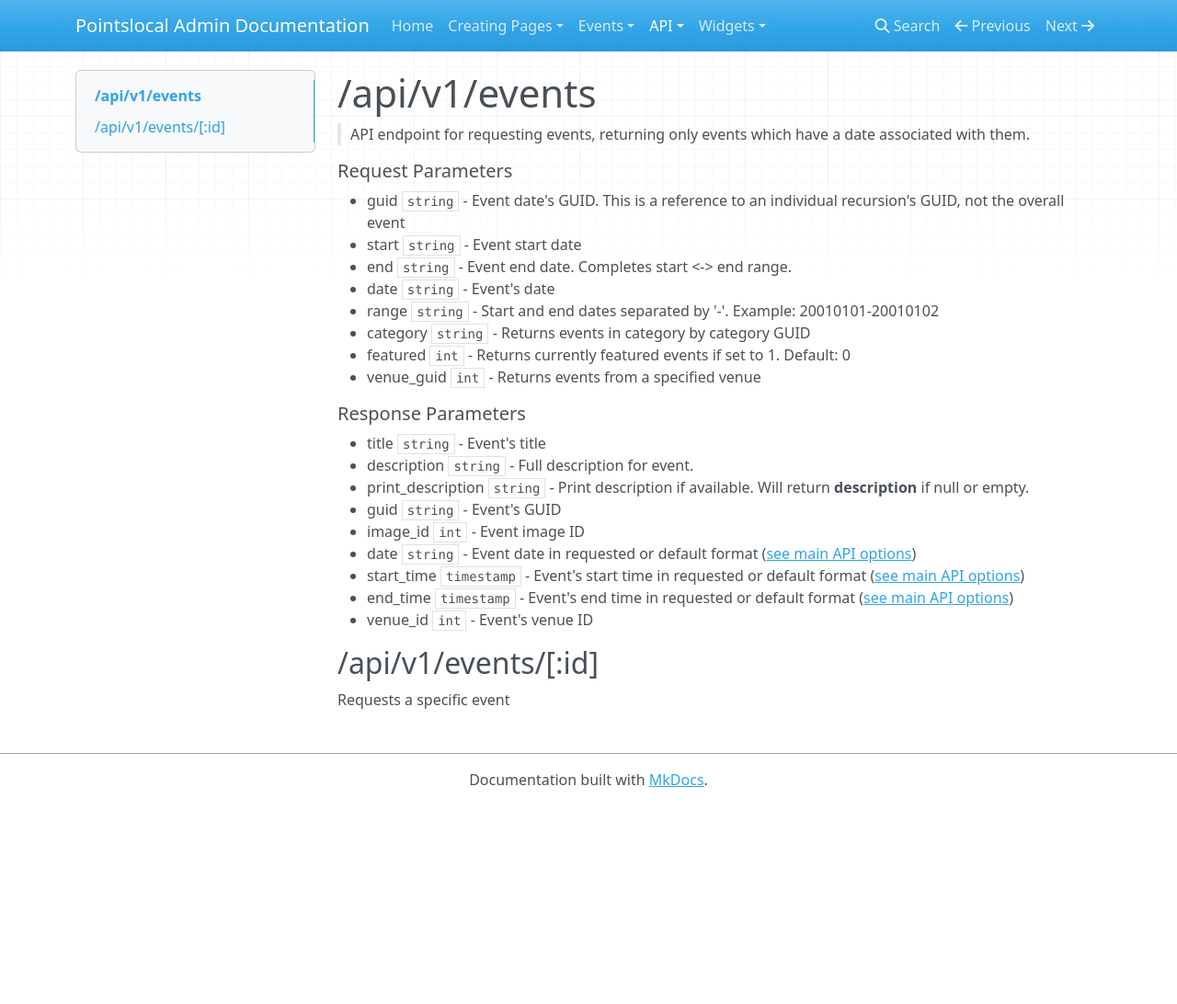
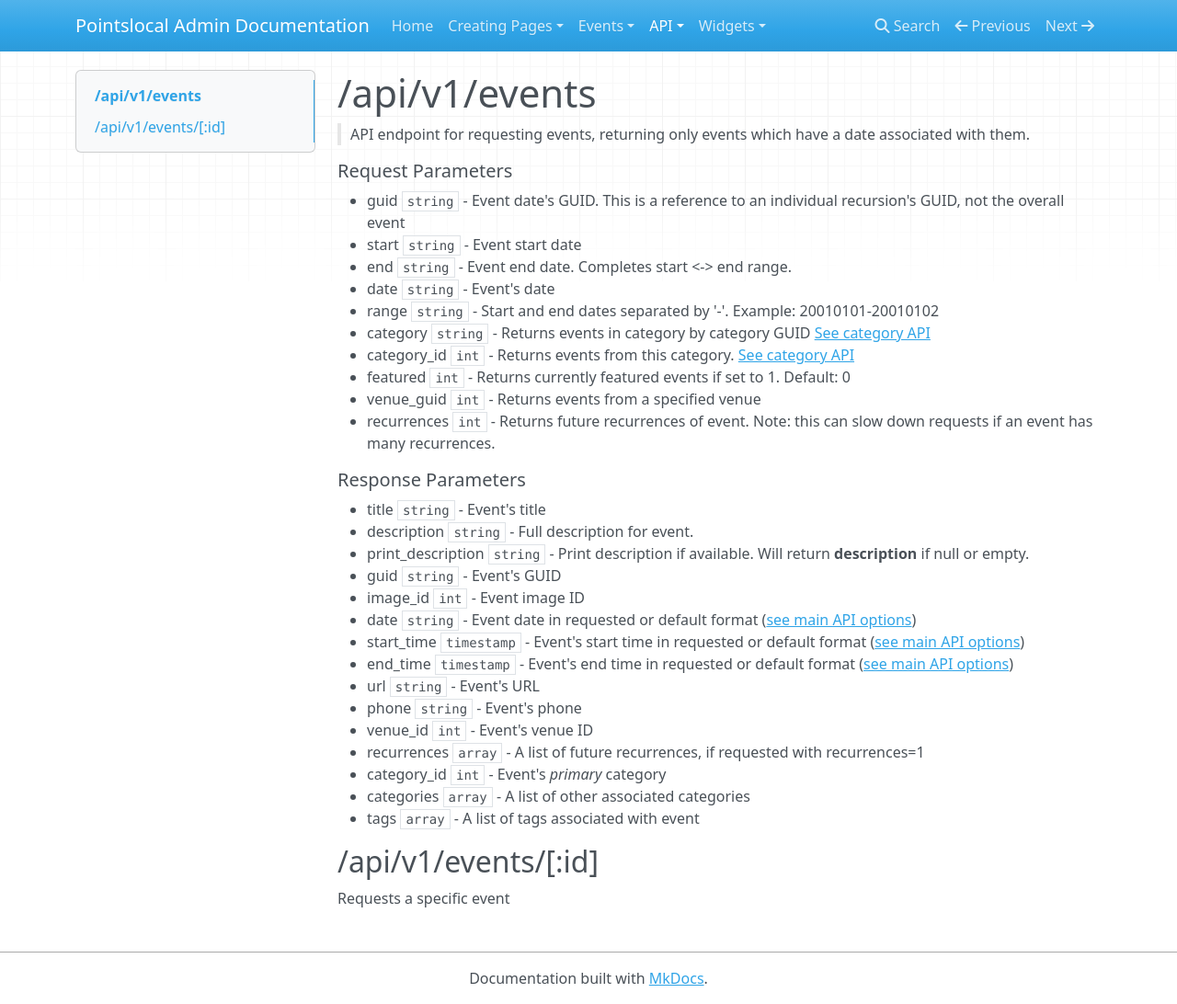
Before and after one commit to pointslocal/admin-docs, an MkDocs documentation site: the page built from docs/api_events_events.md, in a window 1280 px wide and 1092 px high. Shown: the whole window at 92% size. Built offline with MkDocs 1.6.1, drawn with Linux system fonts in a browser that asks for light colours; nearby versions of some CDN libraries; old or Windows-style settings are respelled for this version of MkDocs.

Commit message:
Recurrence options

````diff
--- a/docs/api_events_events.md
+++ b/docs/api_events_events.md
@@ -8,10 +8,11 @@
 - end ```string``` - Event end date.  Completes start <-> end range.
 - date ```string``` - Event's date
 - range ```string``` - Start and end dates separated by '-'.  Example: 20010101-20010102
-- category ```string``` - Returns events in category by category GUID
+- category ```string``` - Returns events in category by category GUID [See category API](api_events_categories.md)
+- category_id ```int``` - Returns events from this category. [See category API](api_events_categories.md)
 - featured ```int``` - Returns currently featured events if set to 1. Default: 0
 - venue_guid ```int``` - Returns events from a specified venue
-
+- recurrences ```int``` - Returns future recurrences of event.  Note: this can slow down requests if an event has many recurrences.
 
 ##### Response Parameters
 - title ```string``` - Event's title
@@ -22,7 +23,13 @@
 - date ```string``` - Event date in requested or default format ([see main API options](api.md))
 - start_time ```timestamp``` - Event's start time in requested or default format ([see main API options](api.md))
 - end_time ```timestamp``` - Event's end time in requested or default format ([see main API options](api.md))
+- url ```string``` - Event's URL
+- phone ```string``` - Event's phone
 - venue_id ```int``` - Event's venue ID
+- recurrences ```array``` - A list of future recurrences, if requested with recurrences=1
+- category_id ```int``` - Event's *primary* category
+- categories ```array``` - A list of other associated categories
+- tags ```array``` - A list of tags associated with event
 
 ## /api/v1/events/[:id]
 Requests a specific event
````
Also changed, not shown: docs/widgets_example_events.md (+2 -2 lines).
